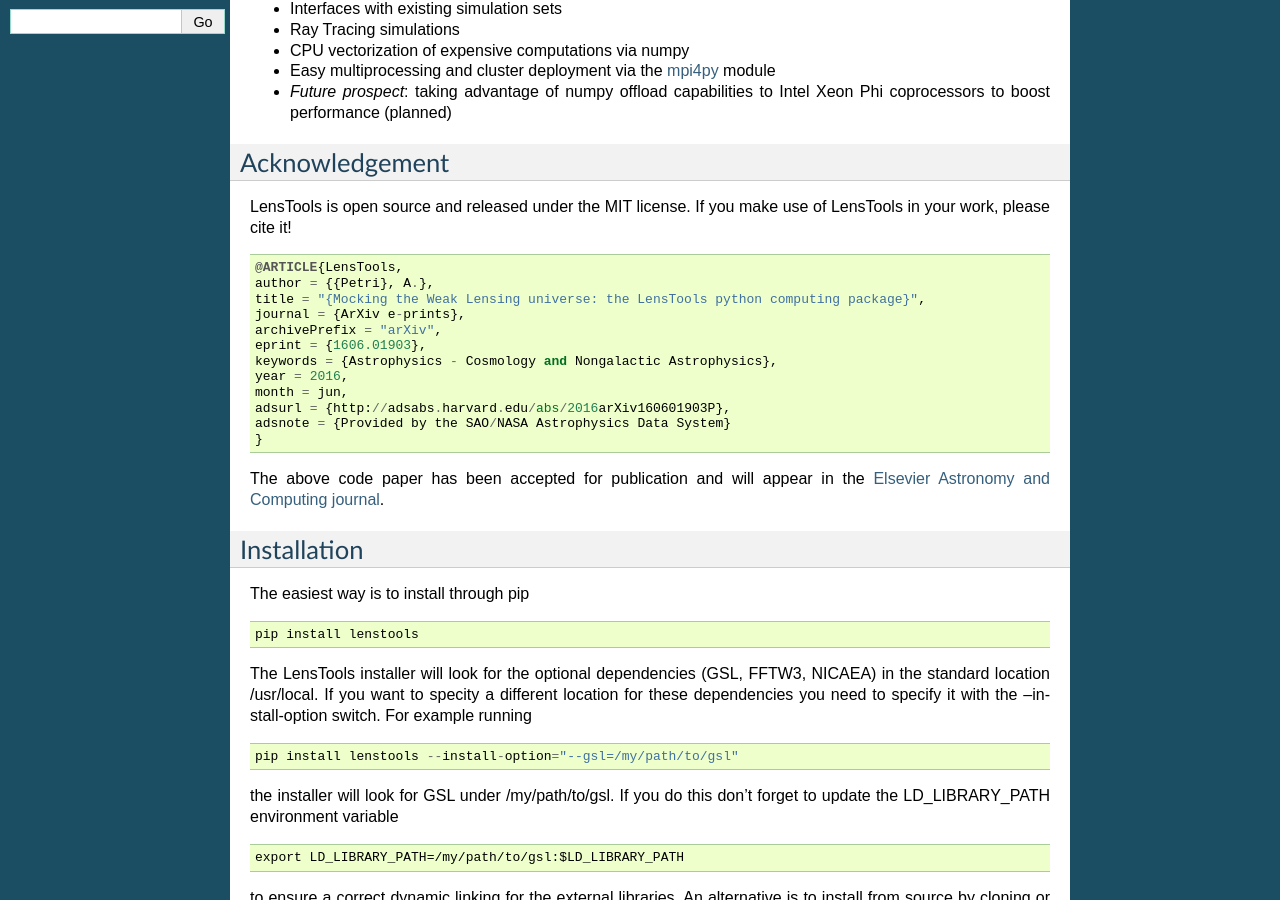
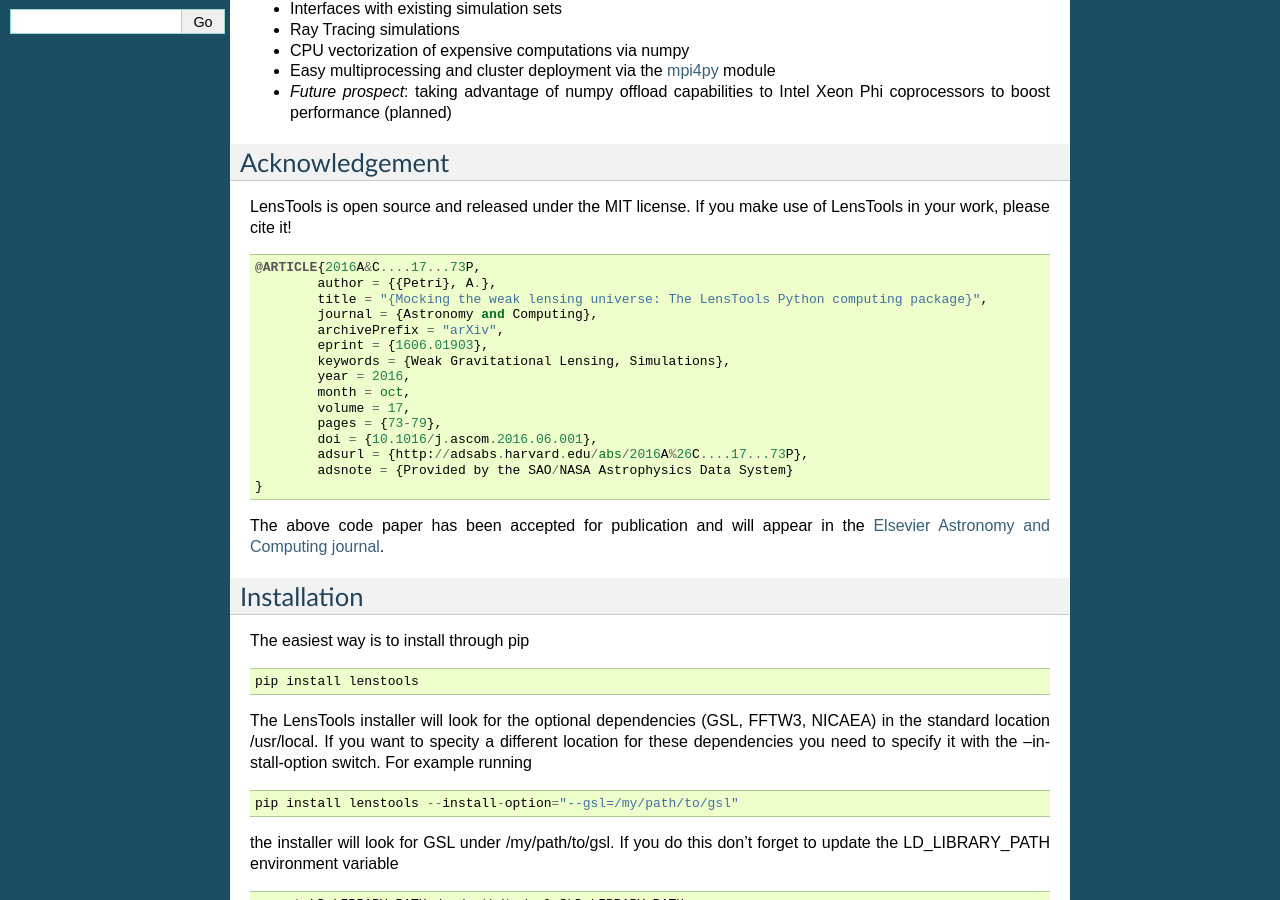
Before and after one commit to apetri/LensTools, a Sphinx documentation site: the page built from docs/source/index.rst, in a window 1280 px wide and 900 px high, scrolled down 494 px. Built offline with Sphinx 7.4.7, drawn with Linux system fonts in a browser that asks for light colours; the version number could not be read and is left out.

Commit message:
Update index.rst

```diff
--- a/docs/source/index.rst
+++ b/docs/source/index.rst
@@ -35,18 +35,21 @@ LensTools is open source and released under the MIT license. If you make use of
 
 ::
 
-   @ARTICLE{LensTools,
-   author = {{Petri}, A.},
-   title = "{Mocking the Weak Lensing universe: the LensTools python computing package}",
-   journal = {ArXiv e-prints},
-   archivePrefix = "arXiv",
-   eprint = {1606.01903},
-   keywords = {Astrophysics - Cosmology and Nongalactic Astrophysics},
-   year = 2016,
-   month = jun,
-   adsurl = {http://adsabs.harvard.edu/abs/2016arXiv160601903P},
-   adsnote = {Provided by the SAO/NASA Astrophysics Data System}
-   }
+	@ARTICLE{2016A&C....17...73P,
+   		author = {{Petri}, A.},
+    		title = "{Mocking the weak lensing universe: The LensTools Python computing package}",
+  		journal = {Astronomy and Computing},
+		archivePrefix = "arXiv",
+   		eprint = {1606.01903},
+ 		keywords = {Weak Gravitational Lensing, Simulations},
+     		year = 2016,
+    		month = oct,
+   		volume = 17,
+    		pages = {73-79},
+      		doi = {10.1016/j.ascom.2016.06.001},
+   		adsurl = {http://adsabs.harvard.edu/abs/2016A%26C....17...73P},
+  		adsnote = {Provided by the SAO/NASA Astrophysics Data System}
+	}
 
 The above code paper has been accepted for publication and will appear in the `Elsevier Astronomy and Computing journal <http://www.journals.elsevier.com/astronomy-and-computing/>`_.
 
```
